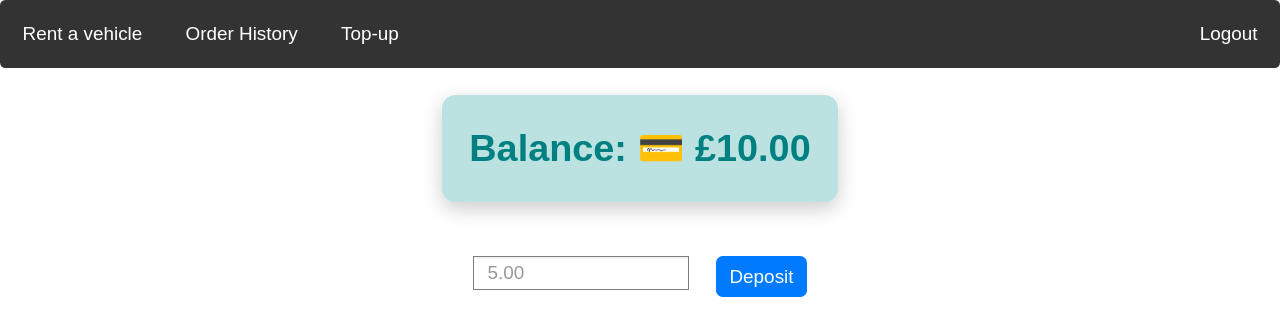
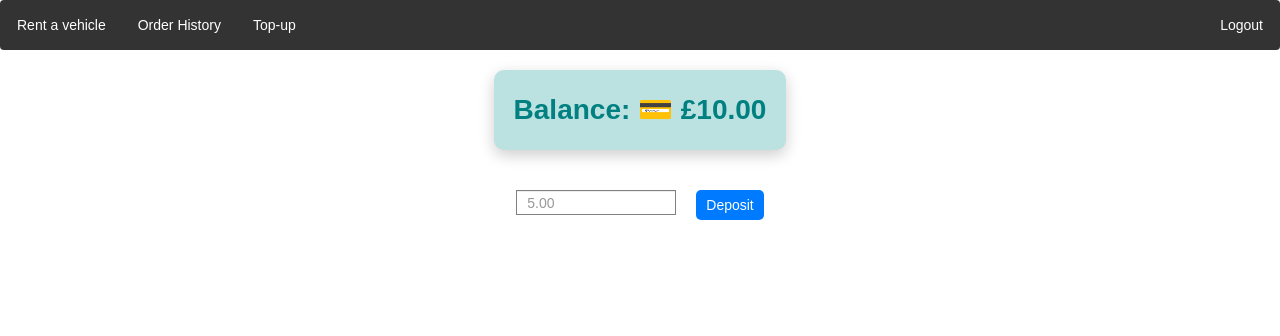
Before and after one commit to Alessio2110/django_vehicle_sharing, a Django app: page /deposit/ in a window 1280 px wide. Shown: the top 336 px of the page. Run offline with Django 3.2, Linux system fonts and the light colour scheme; a user stored in the database is signed in; data comes from the database, SQL or seed files in the repository; some libraries are stand-ins or nearby versions.

Commit message:
zoom change

```diff
--- a/IT_Project/static/css/navbar.css
+++ b/IT_Project/static/css/navbar.css
@@ -1,5 +1,5 @@
 body {
-    zoom: 135%;
+    zoom: 100%;
     }
 
 * {
```
